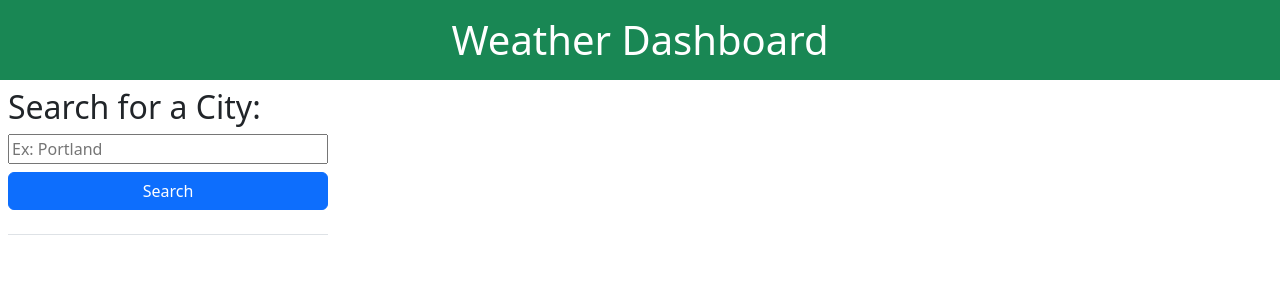
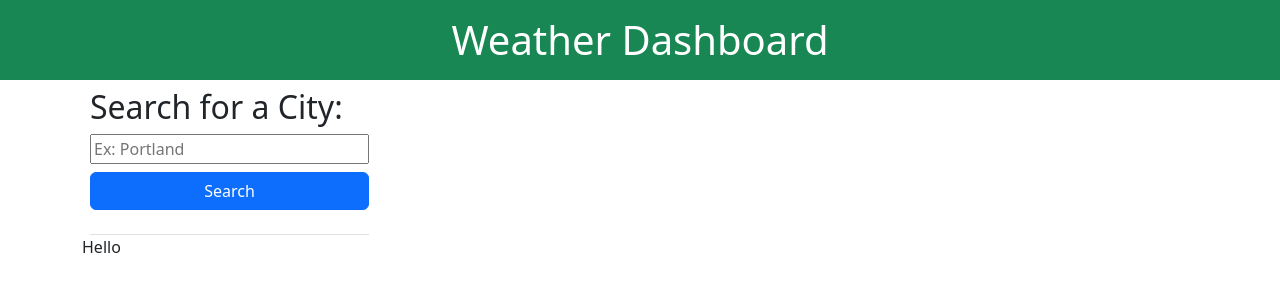
Before and after one commit to rtcottle/weather, a plain HTML site: page index.html in a window 1280 px wide. Drawn offline with nearby package versions, Linux system fonts and the light colour scheme.

Commit message:
added extra html

```diff
--- a/index.html
+++ b/index.html
@@ -16,6 +16,7 @@
     <h1 class="w-100 text-center p-3 mb-2 bg-success text-white">
       Weather Dashboard
     </h1>
+    <main class="container">
       <aside class="col-3 ms-2">
         <h2>Search for a City:</h2>
         <input class="w-100 mb-2" id="location" placeholder="Ex: Portland" />
@@ -24,6 +25,8 @@
         </button>
         <div class="mt-4 border-bottom border-black"></div>
       </aside>
+      <section class="col-6">Hello</section>
+    </main>
     <script
       src="https://code.jquery.com/jquery-3.6.1.js"
       integrity="sha256-3zlB5s2uwoUzrXK3BT7AX3FyvojsraNFxCc2vC/7pNI="
```
Lines whose indentation alone changed are shown as unchanged.
